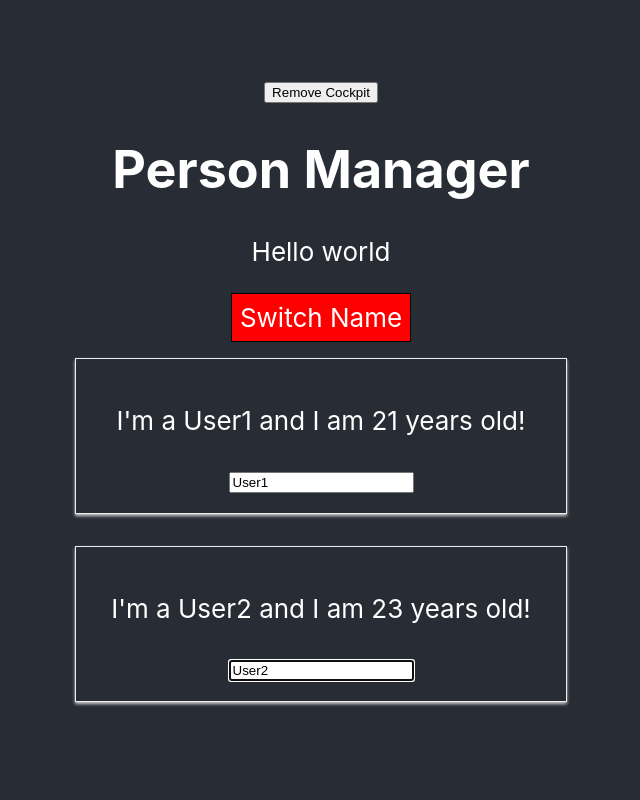
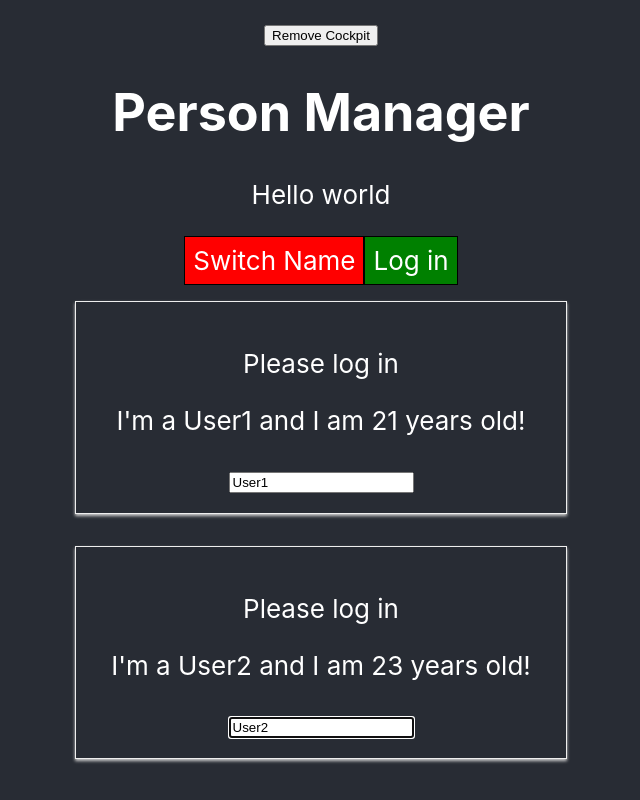
Before and after one commit to RodrigoTomeES/react-complete-guide, a React (Create React App) app: page / in a window 1280 px wide. Shown: the whole page, without its empty margins (319-959 px from the left). Built offline with nearby package versions, Linux system fonts and the light colour scheme.

Commit message:
Using the Context API

```diff
--- a/src/components/Cockpit/Cockpit.js
+++ b/src/components/Cockpit/Cockpit.js
@@ -1,8 +1,13 @@
-import React, { useEffect, useRef } from 'react';
+import React, { useEffect, useRef, useContext } from 'react';
+
 import classes from './Cockpit.module.css';
+import AuthContext from '../../context/auth-context';
 
 const Cockpit = (props) => {
     const toggleBtnRef = useRef(null);
+    const authContext = useContext(AuthContext);
+
+    console.log('[Cockpit.js] authenticated', authContext.authenticated);
 
     useEffect(() => {
         console.log('[Cockpit.js] useEffect');
@@ -24,7 +29,6 @@
     });
 
     // useEffect();
-
 
     let buttonStyle = [classes.Button];
 
@@ -53,6 +57,12 @@
             >
                 Switch Name
             </button>
+            <button
+                onClick={authContext.login}
+                className={classes.Button}
+            >
+                Log in
+            </button>
         </div>
     );
 };
--- a/src/components/Persons/Person/Person.js
+++ b/src/components/Persons/Person/Person.js
@@ -4,6 +4,7 @@
 import classes from './Person.module.css';
 import withClass from '../../../hoc/withClass';
 import Aux from '../../../hoc/Auxiliary';
+import AuthContext from '../../../context/auth-context';
 
 class Person extends Component {
     // New version to use Refs
@@ -12,12 +13,16 @@
         this.inputElementRef = React.createRef();
     }
 
+    static contextType = AuthContext;
+
     componentDidMount() {
         // Old version to use Refs
         // this.inputElement.focus();
 
         //New version to use Refs
         this.inputElementRef.current.focus();
+
+        console.log('[Person.js] authenticated', this.context.authenticated);
     }
 
     render() {
@@ -30,6 +35,11 @@
 
         return (
             <Aux>
+                {this.context.authenticated ? (
+                <p>Authenticated!</p>
+                ) : (
+                <p>Please log in</p>
+                )}
                 <p onClick={this.props.clicked}>I'm a {this.props.name} and I am {this.props.age} years old!</p>
                 <p>{this.props.children}</p>
                 <input
--- a/src/containers/App.js
+++ b/src/containers/App.js
@@ -1,9 +1,11 @@
 import React, { Component } from 'react';
+
 import classes from './App.module.css';
 import Persons from '../components/Persons/Persons';
 import Cockpit from '../components/Cockpit/Cockpit';
 import withClass from '../hoc/withClass';
 import Aux from '../hoc/Auxiliary';
+import AuthContext from '../context/auth-context';
 
 class App extends Component {
   constructor(props) {
@@ -19,7 +21,8 @@
     otherProperty: 'Other property',
     showPersons: false,
     showCockpit: true,
-    changeCounter: 0
+    changeCounter: 0,
+    authenticated: false
   }
 
   static getDerivedStateFromProps(props, state) {
@@ -74,6 +77,10 @@
     this.setState({showPersons: !this.state.showPersons});
   }
 
+  loginHandler = () => {
+    this.setState({ authenticated: true });
+  };
+
   render() {
     console.log('[App.js] render');
     let persons = null;
@@ -96,6 +103,12 @@
           >
             Remove Cockpit
           </button>
+          <AuthContext.Provider
+            value={{
+              authenticated: this.state.authenticated,
+              login: this.loginHandler
+            }}
+          >
             {this.state.showCockpit ? (
               <Cockpit
                 title={this.props.appTitle}
@@ -105,6 +118,7 @@
               />
             ) : null}
             {persons}
+          </AuthContext.Provider>
         </header>
       </Aux>
     );
--- /dev/null
+++ b/src/context/auth-context.js
@@ -0,0 +1,8 @@
+import React from 'react';
+
+const authContext = React.createContext({
+  authenticated: false,
+  login: () => {}
+});
+
+export default authContext;
```
Also changed, not shown: src/components/ErrorBoundary/ErrorBoundary.js (line endings or trailing spaces), src/components/Persons/Persons.js (line endings or trailing spaces), src/hoc/Auxiliary.js (line endings or trailing spaces), src/hoc/withClass.js (line endings or trailing spaces). Lines whose indentation alone changed are shown as unchanged.
